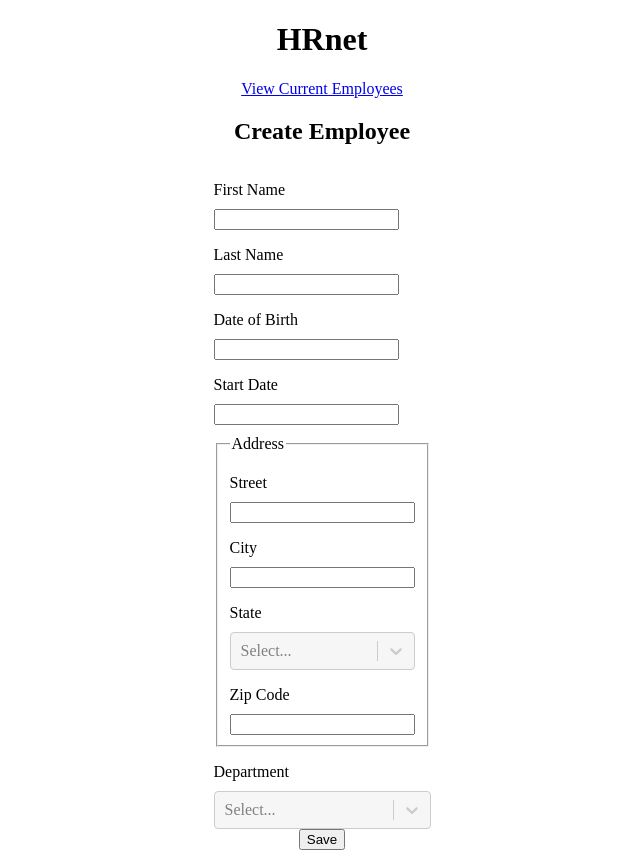
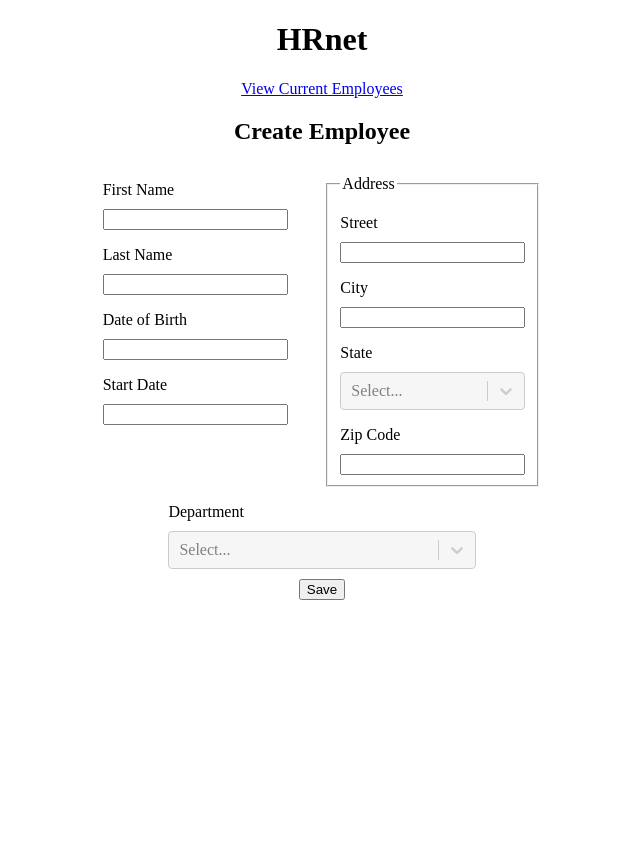
Before and after one commit to FrSenpai/AlexandreParjouet_14_102022, a React (Create React App) app: page / in a window 1280 px wide. Shown: the whole page, without its empty margins (318-958 px from the left). After the commit the page ends 800 px from the top, so only its background shows below. Built offline with nearby package versions, Linux system fonts and the light colour scheme.

Commit message:
design: minor rework of create employee css

```diff
--- a/src/components/employee/createEmployee/CreateEmployee.scss
+++ b/src/components/employee/createEmployee/CreateEmployee.scss
@@ -9,7 +9,15 @@ label {
     margin-top: 10px;
 }
 
-.ctnGlobalEmployeeData {
+
+.createEmployeeForm {
     display: flex;
     flex-direction: row;
+    flex-wrap: wrap;
+    justify-content: space-evenly;
+    .ctnDepartmentInput {
+        width: 60%;
+        margin-bottom: 10px;
+    }
+
 }
--- a/src/components/employee/createEmployee/CreateEmployee.tsx
+++ b/src/components/employee/createEmployee/CreateEmployee.tsx
@@ -42,8 +42,9 @@ export function CreateEmployee() {
     return (
         <section className="container">
             <h2>Create Employee</h2>
-            <form action="#" id="create-employee">
-                <label htmlFor="first-name">First Name</label>
+            <form className="createEmployeeForm" action="#" id="create-employee">
+                <div>
+                    <label htmlFor="first-name">First Name</label>
                 <input onKeyUp={(e) => updateForm("firstName", e.currentTarget.value)} type="text" id="first-name" />
 
                 <label htmlFor="last-name">Last Name</label>
@@ -54,6 +55,8 @@ export function CreateEmployee() {
 
                 <label htmlFor="start-date">Start Date</label>
                 <CustomDatePicker onChange={(v: Date) => updateForm("startDate", v)} years={yearsRange.startDate}></CustomDatePicker>
+                </div>
+
 
                 <fieldset className="address">
                     <legend>Address</legend>
@@ -70,10 +73,12 @@ export function CreateEmployee() {
                     <label htmlFor="zip-code">Zip Code</label>
                     <input onKeyUp={(e) => updateForm("address", { ...form.data.address, zip: e.currentTarget.value })} id="zip-code" type="number" />
                 </fieldset>
+                <div className="ctnDepartmentInput">
+                    <label htmlFor="department">Department</label>
+                <Select onChange={(e: any) => updateForm("department", e.value)} styles={getSelectStyles()} options={departmentsList.departments} name="department" id="department" />
 
-                <label htmlFor="department">Department</label>
-                <Select onChange={(e: any) => updateForm("department", e.value)} styles={getSelectStyles()} options={departmentsList.departments} name="department" id="department" />
-            </form>
+                </div>
+                       </form>
             <div hidden={form.error === ""}>
                 <p>{form.error}</p>
             </div>
```
